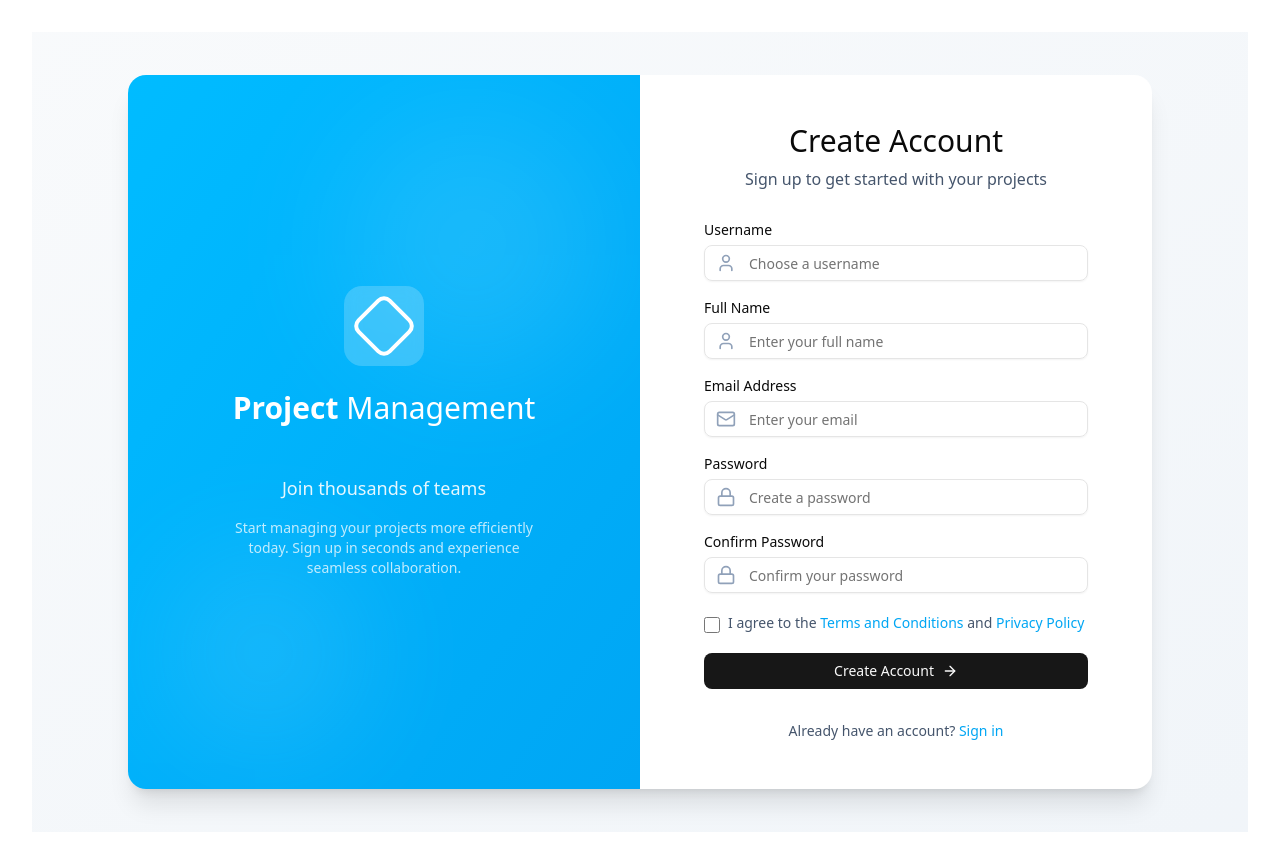
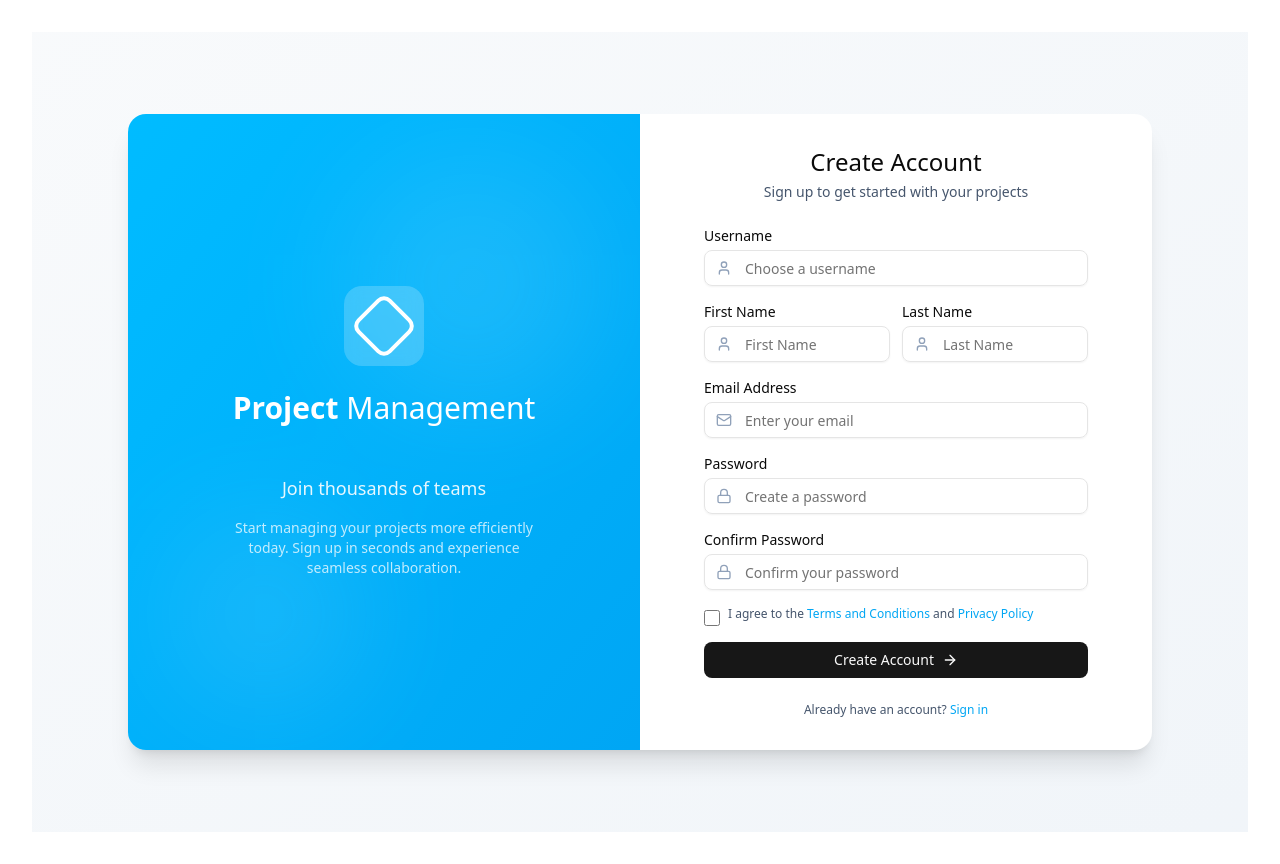
Before and after one commit to CodeMaestro1/pli513-project-management, a React (Vite) app in the folder frontend/: page /register in a window 1280 px wide. Built offline with nearby package versions, Linux system fonts and the light colour scheme; no server answers.

Commit message:
Fixed the UI of the Register page. The PendingApproval page is guarded and only accessible after registration.(?)

```diff
--- a/frontend/src/App.tsx
+++ b/frontend/src/App.tsx
@@ -1,6 +1,6 @@
 import './App.css';
 
-import { Routes, Route, Navigate, useNavigate } from "react-router-dom";
+import { Routes, Route, Navigate, useNavigate, useLocation } from "react-router-dom";
 import { Login } from "./pages/Login.tsx";
 import Placeholder from "./pages/Placeholder.tsx";
 import { Register } from "./pages/Register.tsx";
@@ -12,6 +12,15 @@ import { Welcome } from "./pages/Welcome.tsx";
 function PrivateRoute({ children }: { children: React.JSX.Element }) {
   const { isAuthenticated } = useAuth();
   return isAuthenticated ? children : <Navigate to="/login" replace />;
+}
+
+// New function to protect the PendingApproval route
+function ProtectedPendingApproval({ children }: { children: React.JSX.Element }) {
+  const location = useLocation();
+  const hasState = location.state?.userEmail;
+
+  // Redirect to home if the required state is missing
+  return hasState ? children : <Navigate to="/" replace />;
 }
 
 export default function App() {
@@ -30,7 +39,11 @@ export default function App() {
         <Route path="/register" element={<Register />} />
         <Route
           path="/pending-approval"
-          element={<PendingApproval onBackToHome={handleBackToHome} />}
+          element={
+            <ProtectedPendingApproval>
+              <PendingApproval onBackToHome={handleBackToHome} />
+            </ProtectedPendingApproval>
+          }
         />
         <Route path="/Placeholder" element={<PrivateRoute><Placeholder /></PrivateRoute>} />
         <Route path="*" element={<Navigate to="/" replace />} />
--- a/frontend/src/pages/PendingApproval.tsx
+++ b/frontend/src/pages/PendingApproval.tsx
@@ -1,17 +1,20 @@
 import { Clock, Mail, CheckCircle2, ArrowLeft } from "lucide-react";
 import { Button } from "@/components/ui/button";
+import { useLocation } from "react-router-dom";
 
 interface PendingApprovalProps {
-  userEmail?: string;
   onBackToHome: () => void;
 }
 
-export function PendingApproval({ userEmail, onBackToHome }: PendingApprovalProps) {
+export function PendingApproval({ onBackToHome }: PendingApprovalProps) {
+  const location = useLocation();
+  const userEmail = location.state?.userEmail;
+
   return (
     <div className="w-full max-w-2xl mx-auto">
       <div className="bg-white rounded-2xl shadow-xl overflow-hidden">
         {/* Header Section */}
-        <div className="bg-linears-to-r from-amber-400 to-amber-500 p-8 text-center text-white">
+        <div className="bg-gradient-to-r from-amber-400 to-amber-500 p-8 text-center text-white">
           <div className="w-20 h-20 bg-white/20 backdrop-blur-sm rounded-full flex items-center justify-center mx-auto mb-4">
             <Clock className="w-10 h-10" />
           </div>
@@ -50,7 +53,7 @@ export function PendingApproval({ userEmail, onBackToHome }: PendingApprovalProp
 
             {/* What's Next Section */}
             <div className="space-y-4">
-              <h2 className="text-xl">What happens next?</h2>
+              <h2 className="text-xl text-slate-800">What happens next?</h2>
 
               <div className="space-y-3">
                 <div className="flex gap-3">
@@ -58,7 +61,7 @@ export function PendingApproval({ userEmail, onBackToHome }: PendingApprovalProp
                     1
                   </div>
                   <div>
-                    <h4 className="font-medium mb-1">Admin Review</h4>
+                    <h4 className="font-medium text-slate-800 mb-1">Admin Review</h4>
                     <p className="text-sm text-slate-600">
                       Our team will review your registration request. This typically takes 1-2 business days.
                     </p>
@@ -70,7 +73,7 @@ export function PendingApproval({ userEmail, onBackToHome }: PendingApprovalProp
                     2
                   </div>
                   <div>
-                    <h4 className="font-medium mb-1">Email Notification</h4>
+                    <h4 className="font-medium text-slate-800 mb-1">Email Notification</h4>
                     <p className="text-sm text-slate-600">
                       You'll receive an email notification once your account has been approved.
                     </p>
@@ -82,7 +85,7 @@ export function PendingApproval({ userEmail, onBackToHome }: PendingApprovalProp
                     3
                   </div>
                   <div>
-                    <h4 className="font-medium mb-1">Start Using the Platform</h4>
+                    <h4 className="font-medium text-slate-800 mb-1">Start Using the Platform</h4>
                     <p className="text-sm text-slate-600">
                       After approval, you can log in and start managing your projects immediately.
                     </p>
--- a/frontend/src/pages/Register.tsx
+++ b/frontend/src/pages/Register.tsx
@@ -20,7 +20,8 @@ function getErrorMessage(err: unknown): string {
 export function Register() {
   const navigate = useNavigate();
   const [username, setUsername] = useState("");
-  const [fullName, setFullName] = useState("");
+  const [firstName, setFirstName] = useState("");
+  const [lastName, setLastName] = useState("");
   const [email, setEmail] = useState("");
   const [password, setPassword] = useState("");
   const [confirmPassword, setConfirmPassword] = useState("");
@@ -42,16 +43,12 @@ export function Register() {
       return;
     }
 
-    const nameParts = fullName.trim().split(/\s+/);
-    const firstName = nameParts[0] ?? "";
-    const lastName = nameParts.slice(1).join(" ") || "";
-
     if (!username.trim()) {
       setError("Username is required");
       return;
     }
-    if (!firstName || !lastName) {
-      setError("Please enter your full name (first and last)");
+    if (!firstName.trim() || !lastName.trim()) {
+      setError("Both first name and last name are required");
       return;
     }
 
@@ -61,10 +58,12 @@ export function Register() {
         username: username.trim(),
         email: email.trim(),
         password,
-        firstName,
-        lastName,
+        firstName: firstName.trim(),
+        lastName: lastName.trim(),
       });
-      navigate("/login", { replace: true });
+
+      // Navigate to the PendingApproval page after successful registration
+      navigate("/pending-approval", { state: { userEmail: email.trim() } });
     } catch (err: unknown) {
       setError(getErrorMessage(err));
     } finally {
@@ -105,97 +104,115 @@ export function Register() {
       </div>
 
       {/* Right Panel - Register Form */}
-      <div className="p-12 flex flex-col justify-center">
+      <div className="p-8 flex flex-col justify-center">
         <div className="max-w-sm mx-auto w-full">
-          <div className="mb-8">
-            <h2 className="text-3xl mb-2">Create Account</h2>
-            <p className="text-slate-600">
+          <div className="mb-6">
+            <h2 className="text-2xl mb-1">Create Account</h2>
+            <p className="text-slate-600 text-sm">
               Sign up to get started with your projects
             </p>
           </div>
 
-          <form onSubmit={handleSubmit} className="space-y-5">
-            <div className="space-y-2">
-              <Label htmlFor="username">
+          <form onSubmit={handleSubmit} className="space-y-4">
+            <div className="space-y-1">
+              <Label htmlFor="username" className="text-sm">
                 Username
               </Label>
               <div className="relative">
-                <User className="absolute left-3 top-1/2 -translate-y-1/2 w-5 h-5 text-slate-400" />
+                <User className="absolute left-3 top-1/2 -translate-y-1/2 w-4 h-4 text-slate-400" />
                 <Input
                   id="username"
                   type="text"
                   value={username}
                   onChange={(e) => setUsername(e.target.value)}
                   placeholder="Choose a username"
-                  className="pl-11"
+                  className="pl-10 py-2 text-sm"
                   required
                 />
               </div>
             </div>
 
-            <div className="space-y-2">
-              <Label htmlFor="fullName">
-                Full Name
-              </Label>
-              <div className="relative">
-                <User className="absolute left-3 top-1/2 -translate-y-1/2 w-5 h-5 text-slate-400" />
-                <Input
-                  id="fullName"
-                  type="text"
-                  value={fullName}
-                  onChange={(e) => setFullName(e.target.value)}
-                  placeholder="Enter your full name"
-                  className="pl-11"
-                  required
-                />
+            <div className="flex gap-3">
+              {/* First Name Field */}
+              <div className="flex-1 space-y-1">
+                <Label htmlFor="firstName" className="text-sm">First Name</Label>
+                <div className="relative">
+                  <User className="absolute left-3 top-1/2 -translate-y-1/2 w-4 h-4 text-slate-400" />
+                  <Input
+                    id="firstName"
+                    type="text"
+                    value={firstName}
+                    onChange={(e) => setFirstName(e.target.value)}
+                    placeholder="First Name"
+                    className="pl-10 py-2 text-sm"
+                    required
+                  />
+                </div>
+              </div>
+
+              {/* Last Name Field */}
+              <div className="flex-1 space-y-1">
+                <Label htmlFor="lastName" className="text-sm">Last Name</Label>
+                <div className="relative">
+                  <User className="absolute left-3 top-1/2 -translate-y-1/2 w-4 h-4 text-slate-400" />
+                  <Input
+                    id="lastName"
+                    type="text"
+                    value={lastName}
+                    onChange={(e) => setLastName(e.target.value)}
+                    placeholder="Last Name"
+                    className="pl-10 py-2 text-sm"
+                    required
+                  />
+                </div>
               </div>
             </div>
 
-            <div className="space-y-2">
-              <Label htmlFor="email">
+            <div className="space-y-1">
+              <Label htmlFor="email" className="text-sm">
                 Email Address
               </Label>
               <div className="relative">
-                <Mail className="absolute left-3 top-1/2 -translate-y-1/2 w-5 h-5 text-slate-400" />
+                <Mail className="absolute left-3 top-1/2 -translate-y-1/2 w-4 h-4 text-slate-400" />
                 <Input
                   id="email"
                   type="email"
                   value={email}
                   onChange={(e) => setEmail(e.target.value)}
                   placeholder="Enter your email"
-                  className="pl-11"
+                  className="pl-10 py-2 text-sm"
                   required
                 />
               </div>
             </div>
 
-            <div className="space-y-2">
-              <Label htmlFor="password">Password</Label>
+            <div className="space-y-1">
+              <Label htmlFor="password" className="text-sm">Password</Label>
               <div className="relative">
-                <Lock className="absolute left-3 top-1/2 -translate-y-1/2 w-5 h-5 text-slate-400" />
+                <Lock className="absolute left-3 top-1/2 -translate-y-1/2 w-4 h-4 text-slate-400" />
                 <Input
                   id="password"
                   type="password"
                   value={password}
                   onChange={(e) => setPassword(e.target.value)}
                   placeholder="Create a password"
-                  className="pl-11"
+                  className="pl-10 py-2 text-sm"
                   required
                 />
               </div>
             </div>
 
-            <div className="space-y-2">
-              <Label htmlFor="confirmPassword">Confirm Password</Label>
+            <div className="space-y-1">
+              <Label htmlFor="confirmPassword" className="text-sm">Confirm Password</Label>
               <div className="relative">
-                <Lock className="absolute left-3 top-1/2 -translate-y-1/2 w-5 h-5 text-slate-400" />
+                <Lock className="absolute left-3 top-1/2 -translate-y-1/2 w-4 h-4 text-slate-400" />
                 <Input
                   id="confirmPassword"
                   type="password"
                   value={confirmPassword}
                   onChange={(e) => setConfirmPassword(e.target.value)}
                   placeholder="Confirm your password"
-                  className="pl-11"
+                  className="pl-10 py-2 text-sm"
                   required
                 />
               </div>
@@ -207,7 +224,7 @@ export function Register() {
                 onChange={(e) => setAgreeToTerms((e.target as HTMLInputElement).checked)}
                 className="mt-1"
               />
-              <label className="text-sm text-slate-600 cursor-pointer">
+              <label className="text-xs text-slate-600 cursor-pointer">
                 I agree to the{" "}
                 <a
                   href="#"
@@ -228,20 +245,20 @@ export function Register() {
             <Button
               type="submit"
               disabled={submitting}
-              className="w-full py-3 gap-2 group"
+              className="w-full py-2 gap-2 group text-sm"
             >
               {submitting ? "Creating Account..." : "Create Account"}
-              <ArrowRight className="w-5 h-5 group-hover:translate-x-1 transition-transform" />
+              <ArrowRight className="w-4 h-4 group-hover:translate-x-1 transition-transform" />
             </Button>
           </form>
 
           {error && (
-            <div className="mt-4 text-sm text-red-600 text-center">
+            <div className="mt-3 text-xs text-red-600 text-center">
               {error}
             </div>
           )}
 
-          <div className="mt-8 text-center text-sm text-slate-600">
+          <div className="mt-6 text-center text-xs text-slate-600">
             Already have an account?{" "}
             <Link
               to="/login"
```
